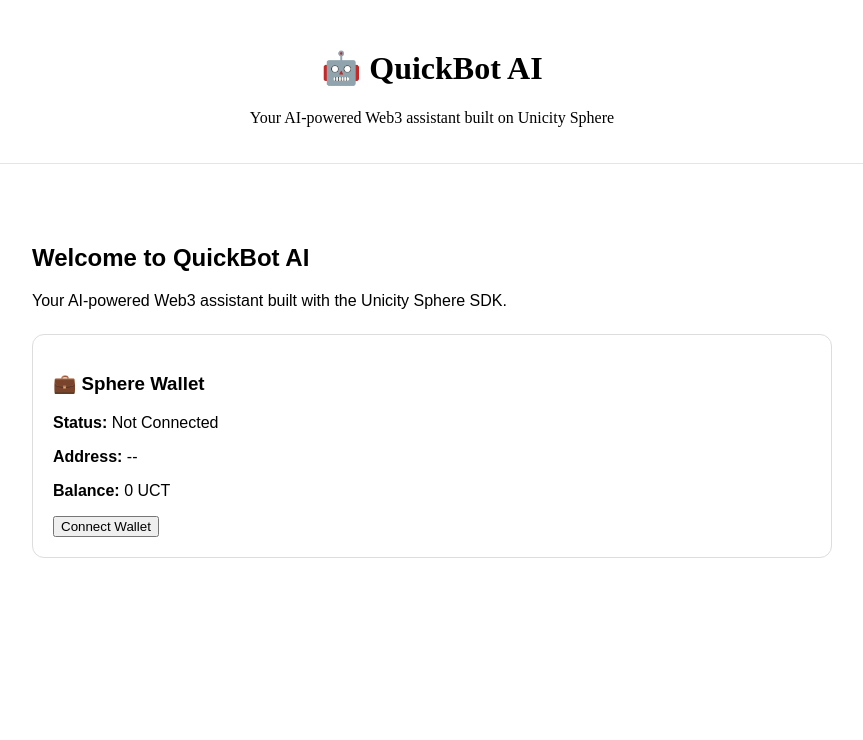
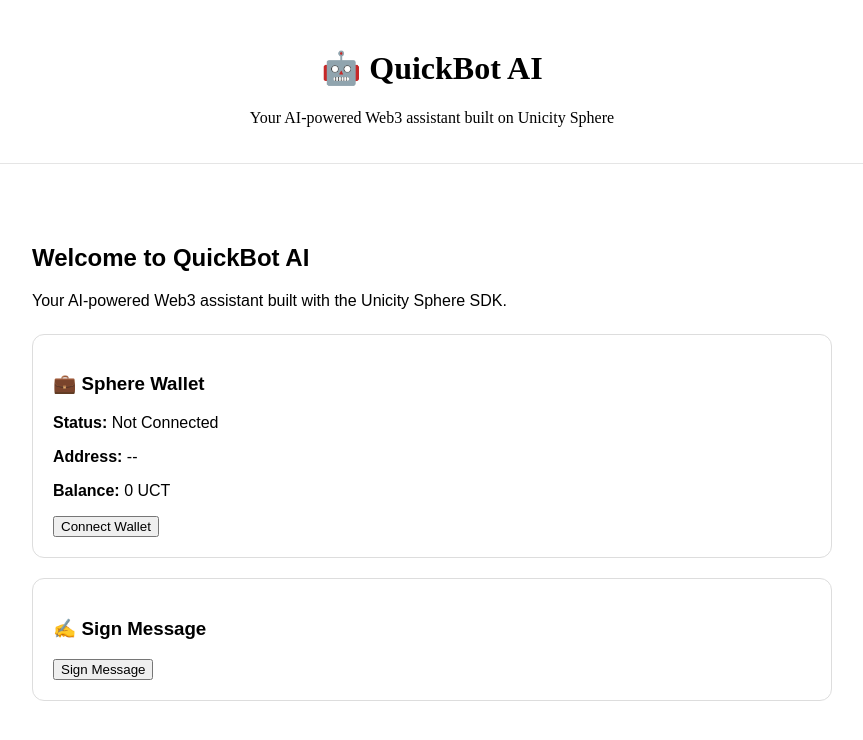
Before and after one commit to Naseer32/quickbot-ai, a React (Vite) app: page / in a window 1280 px wide. Shown: the top 740 px of the page, without its empty margins (208-1071 px from the left). Built offline with nearby package versions, Linux system fonts and the light colour scheme.

Commit message:
Add SignMessage component to App

```diff
--- a/src/App.tsx
+++ b/src/App.tsx
@@ -1,5 +1,6 @@
 import Header from "./components/Header";
 import WalletCard from "./components/WalletCard";
+import SignMessage from "./components/SignMessage";
 
 export default function App() {
   return (
@@ -21,6 +22,7 @@ export default function App() {
         </p>
 
         <WalletCard />
+<SignMessage />
       </main>
     </div>
   );
```
